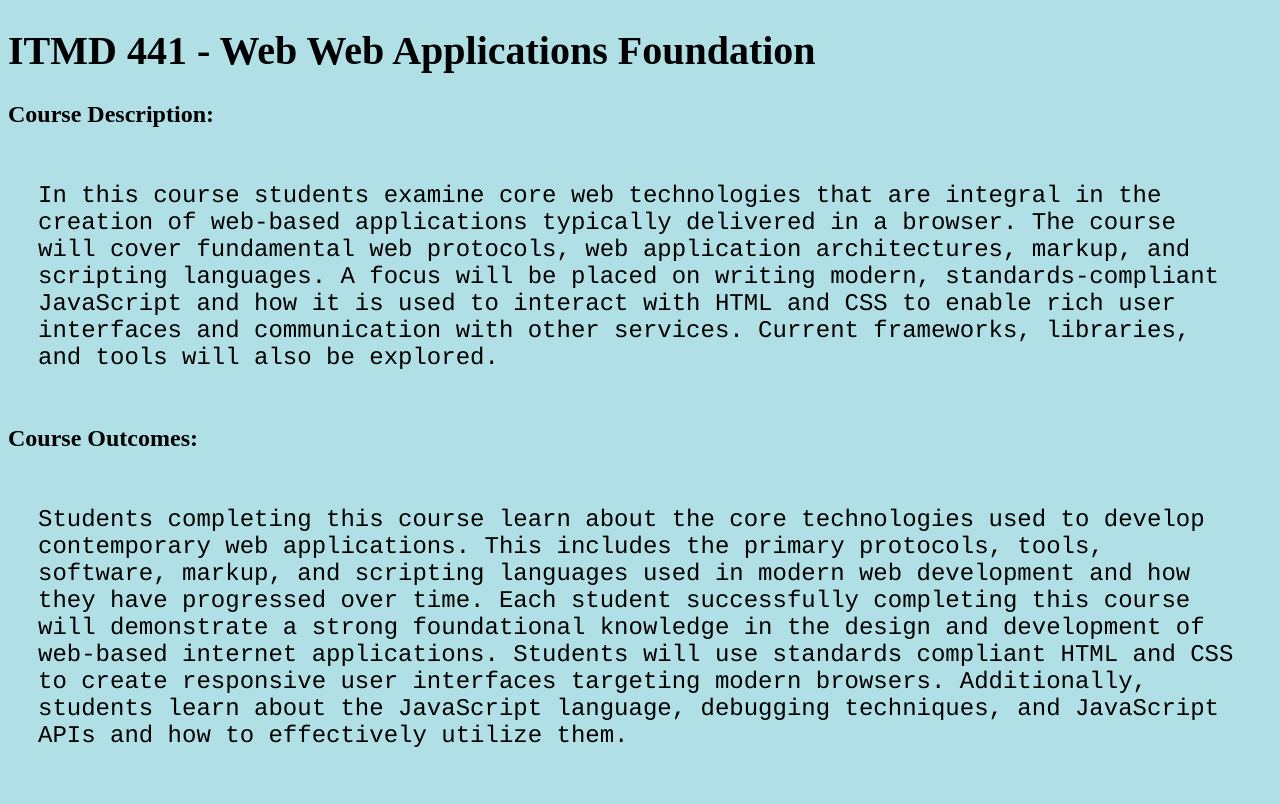
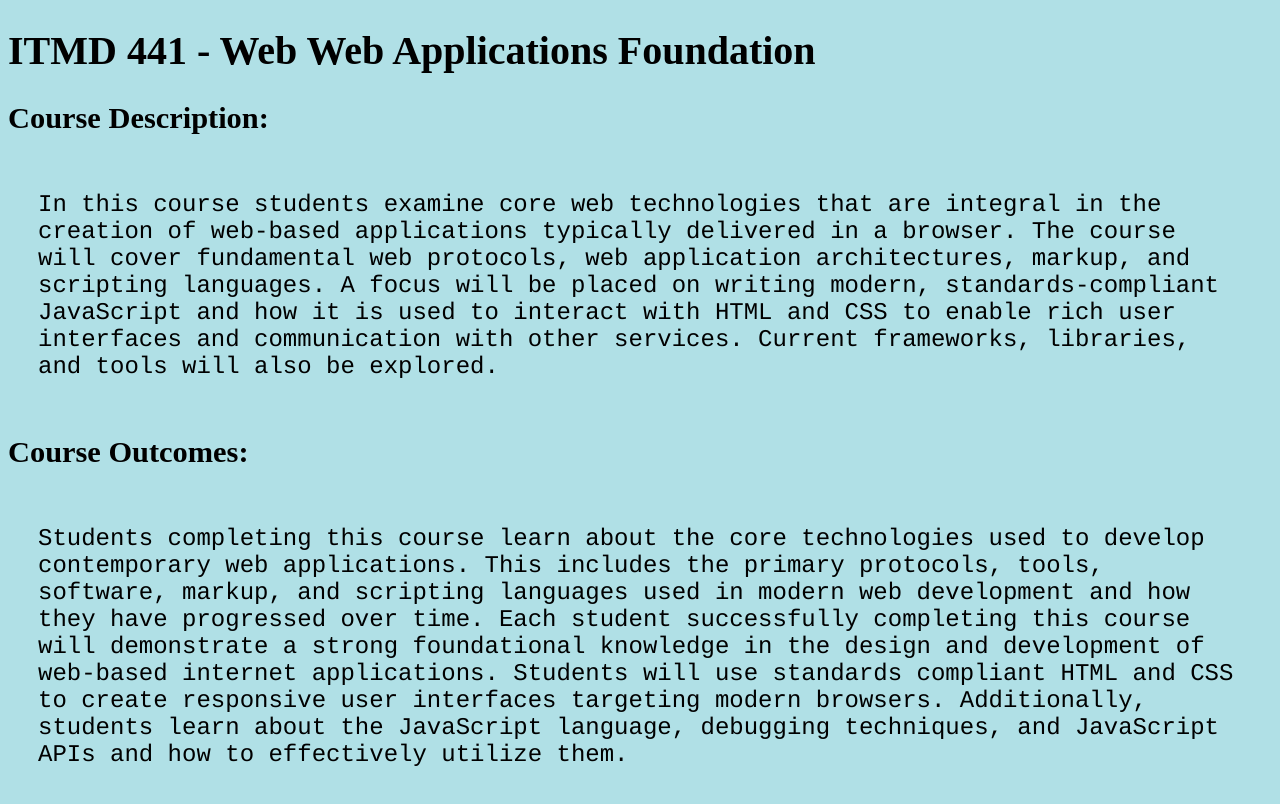
Before and after one commit to nandipatel/itmd441, a plain HTML site: page index.html in a window 1280 px wide. Drawn offline with Linux system fonts and the light colour scheme.

Commit message:
Update style.css

```diff
--- a/style.css
+++ b/style.css
@@ -1,6 +1,10 @@
 h1 {
 	margin-left: auto;
 	font-size: 250%;
+}
+
+h2{
+	font-size: 190%;
 }
 
 p {
```
